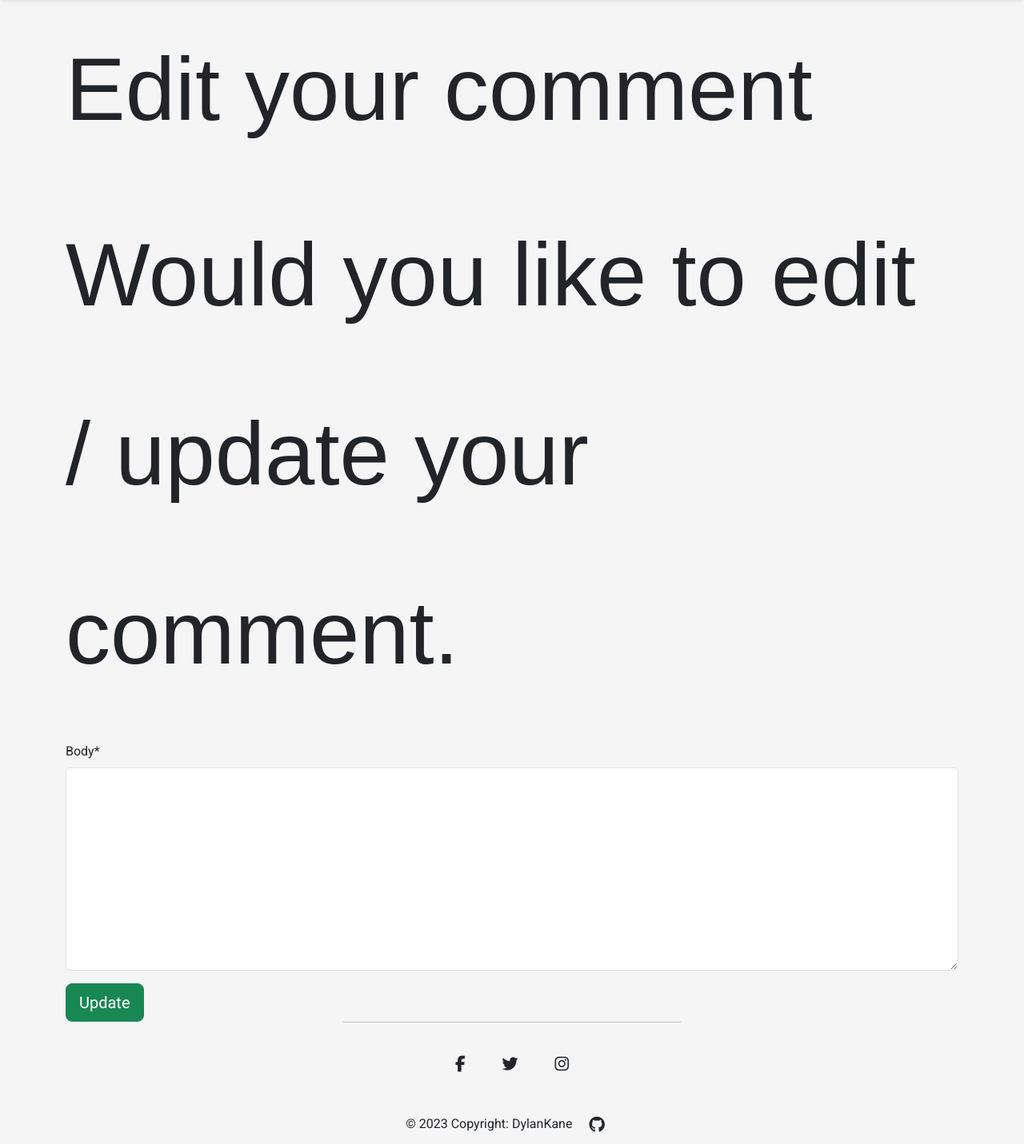
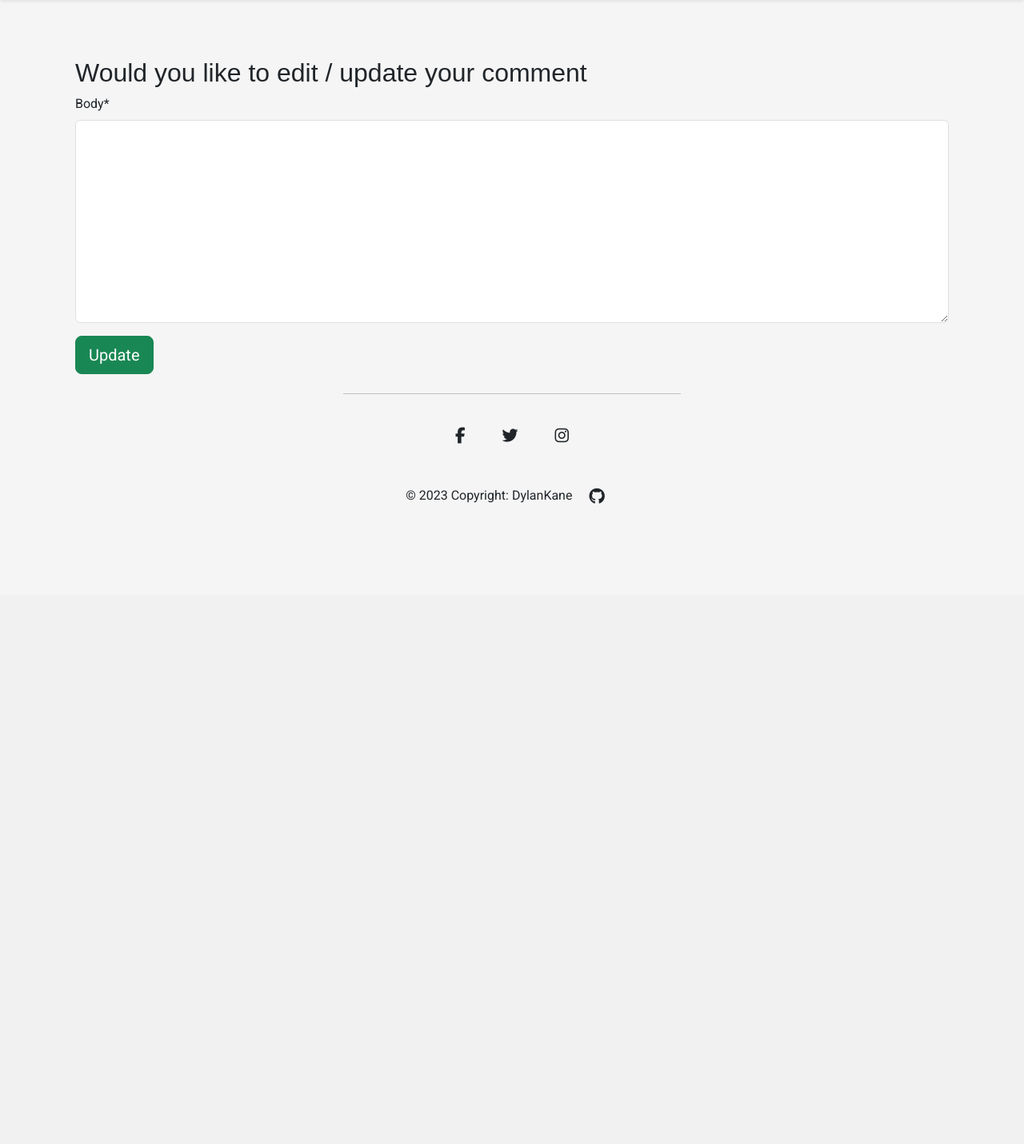
Before and after one commit to dylankane/pedal, a Django app: template templates/edit_comment.html in a window 1280 px wide. Shown: the part 56-1487 px from the top of the page at 80% size. After the commit the page ends 686 px from the top, so only its background shows below. Run offline with Django 3.2, Linux system fonts and the light colour scheme; the template is opened without the code that fills it: values that come from a table or form of the project are taken from there, others are empty; some libraries are stand-ins or nearby versions; some web fonts are replaced.

Commit message:
Make changes o the layout on the edit comment form

```diff
--- a/templates/edit_comment.html
+++ b/templates/edit_comment.html
@@ -3,14 +3,13 @@
 {% block content %}
 
 {% load crispy_forms_tags %}
-<div class="container">
-    <div class="col">
-        <div class="row">
-            <h1>Edit your comment<h1>
-            <p>Would you like to edit / update your comment.</p>
+<div class="container p-4">
+    <div class="row-8 mt-5">
+        <div class="col">
+            <h2>Would you like to edit / update your comment<h2>
         </div>
     </div>
-    <div class="row">
+    <div class="row-8">
         <form method="POST">
             {{ form | crispy }}
             {% csrf_token %}
```
